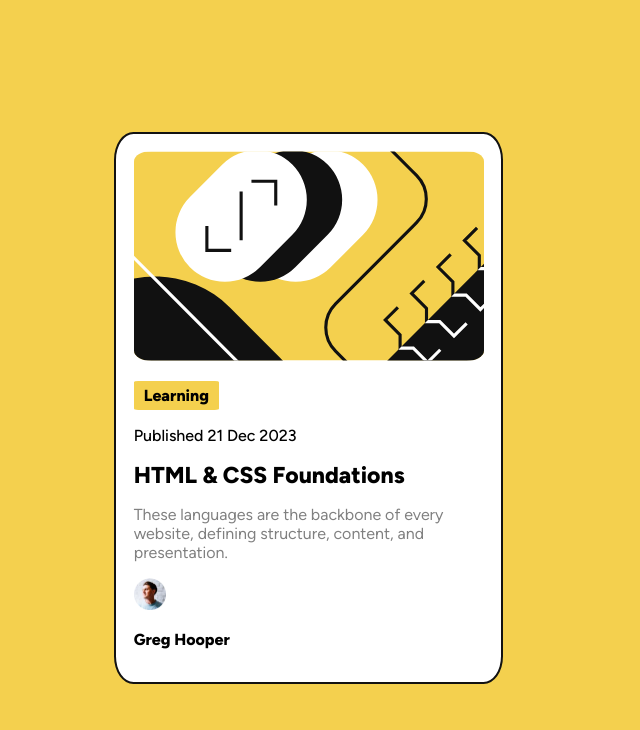
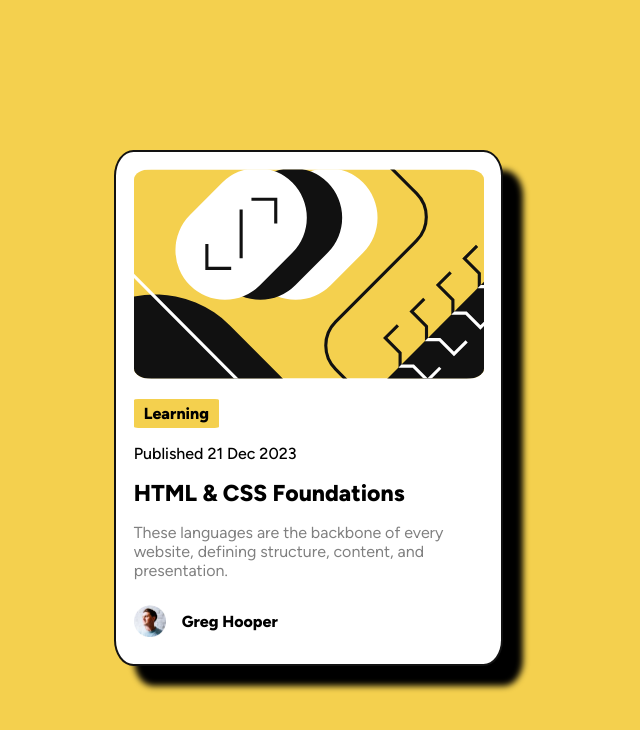
Before and after one commit to alfahmi8080/blog-card, a plain HTML site: page Index.html in a window 1280 px wide. In both pictures the pointer is over the element 657 px from the left and 408 px from the top of the page. Shown: the whole page, without its empty margins (349-989 px from the left). Drawn offline with Linux system fonts and the light colour scheme.

Commit message:
final product, will revised after frontend solution

```diff
--- a/stylea.css
+++ b/stylea.css
@@ -34,6 +34,11 @@ body{
     border-style: solid;
     border-radius: 5%;
     background-color: hsl(0, 0%, 100%);
+    box-shadow: 10px 10px 3px;
+}
+
+.outer:hover{
+    box-shadow: 20px 20px 6px;
 }
 
 .imgup{
@@ -65,6 +70,11 @@ body{
     font-size: 23px;
 }
 
+.UCardT:hover{
+    color: hsl(47, 88%, 63%);
+    cursor: pointer;
+}
+
 .UCardContent{
     font-family: Figtree-VariableFont;
     color: hsl(0, 0%, 50%);
@@ -72,10 +82,14 @@ body{
 }
 
 .Author{
+    width: fit-content;
     font-family: Figtree-ExtraBold;
+    display: flex;
+    align-items: center;
 }
 
 img.Author{
     width: 2em;
     height: 2em;
+    padding-right: 1em;
 }
```
Also changed, not shown: 1 other file.
